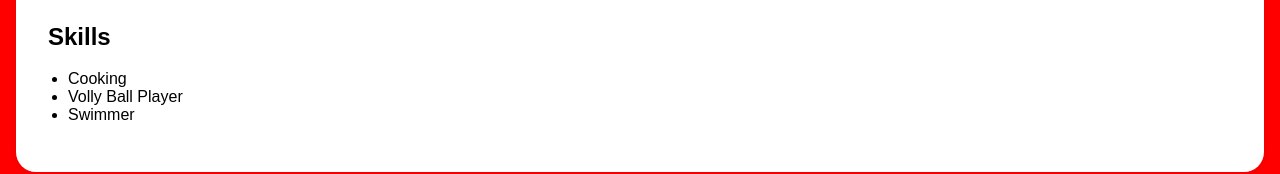
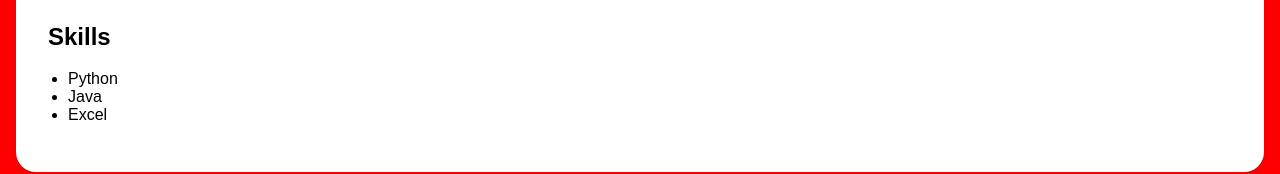
Before and after one commit to vicky2799/Vignesh, a plain HTML site: page index.html in a window 1280 px wide. Shown: the part 735-909 px from the top of the page. Drawn offline with Linux system fonts and the light colour scheme.

Commit message:
Update index.html

```diff
--- a/index.html
+++ b/index.html
@@ -130,9 +130,9 @@
         <div class="section-content">
             <h2>Skills</h2>
             <ul>
-                <li>Cooking</li>
-                <li>Volly Ball Player</li>
-                <li>Swimmer</li>
+                <li>Python</li>
+                <li>Java</li>
+                <li>Excel</li>
              </ul>
         </div>
     </section>
```
